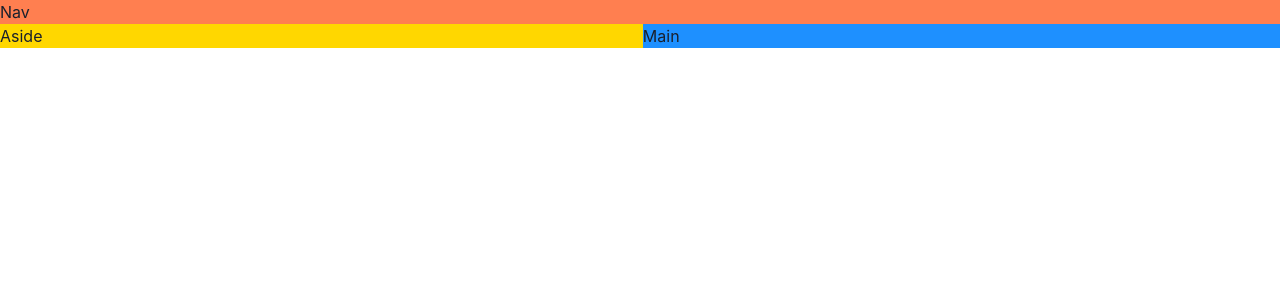
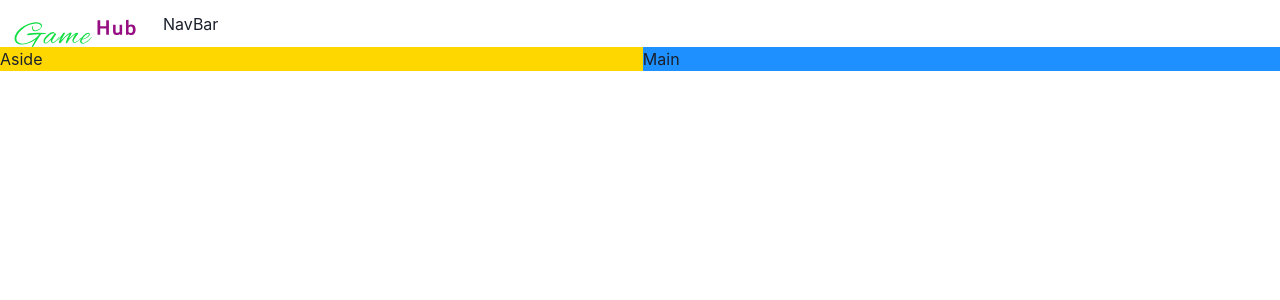
Before and after one commit to Jolzyfx/GameHub, a React (Vite) app: page / in a window 1280 px wide. Shown: the top 300 px of the page. Built offline with nearby package versions, Linux system fonts and the light colour scheme.

Commit message:
Build a Navbar

```diff
--- a/src/App.tsx
+++ b/src/App.tsx
@@ -1,4 +1,5 @@
 import { Grid, GridItem, Show } from "@chakra-ui/react";
+import Navbar from "./components/Navbar";
 
 function App() {
   return (
@@ -6,8 +7,8 @@
       base: `"nav" "main"`,
       lg: `"nav  nav" "aside main"`
     }}>
-      <GridItem area="nav" bg="coral">
-        Nav
+      <GridItem area="nav" >
+        <Navbar/>
       </GridItem>
       <Show above="lg">
       <GridItem area="aside" bg="gold">
--- /dev/null
+++ b/src/components/Navbar.tsx
@@ -0,0 +1,13 @@
+import { HStack, Image, Text } from '@chakra-ui/react'
+import logo from '../assets/download (1).svg'
+
+const Navbar = () => {
+  return (
+   <HStack>
+     <Image src={logo}/>
+     <Text>NavBar</Text>
+   </HStack>
+  )
+}
+
+export default Navbar
```
Also changed, not shown: src/assets/download (1).svg (added).
